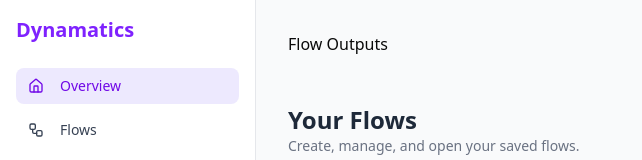
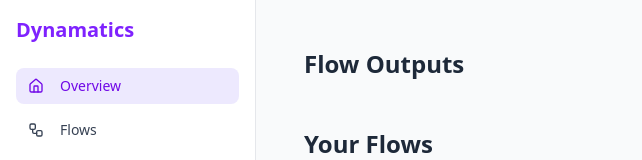
Before and after one commit to Vishvam10/dynamatics-frontend, a React (Vite) app: page /dashboard in a window 1280 px wide. Shown: the top 160 px of the page, without its empty margins (0-642 px from the left). Built offline with nearby package versions, Linux system fonts and the light colour scheme; no server answers.

Commit message:
wip: dashboard

```diff
--- a/src/components/builder-canvas/index.tsx
+++ b/src/components/builder-canvas/index.tsx
@@ -353,9 +353,6 @@
           flow_uid: flowUid || `flow_${Date.now()}`,
           flow_name: flowName,
           flow_graph: flow,
-          vis_node_type: null,
-          vis_node_id: null,
-          render_in_dashboard: false,
         }),
       });
 
--- a/src/components/nodes/area-chart-node.tsx
+++ b/src/components/nodes/area-chart-node.tsx
@@ -83,6 +83,11 @@
       showSaveButton
       saveTooltipMessage="Add to dashboard"
       saveOnVisNodeType="area-chart"
+      saveOnVisNodeId={id}
+      saveFields={{
+        xField,
+        yField,
+      }}
     >
       {/* X-axis selector */}
       {fields.length > 0 && (
--- a/src/components/nodes/bar-chart-node.tsx
+++ b/src/components/nodes/bar-chart-node.tsx
@@ -82,6 +82,11 @@
       showSaveButton
       saveTooltipMessage="Add to dashboard"
       saveOnVisNodeType="bar-chart"
+      saveOnVisNodeId={id}
+      saveFields={{
+        xField,
+        yField,
+      }}
     >
       {/* X-axis selector */}
       {fields.length > 0 && (
--- a/src/components/nodes/base-node.tsx
+++ b/src/components/nodes/base-node.tsx
@@ -22,6 +22,7 @@
   saveTooltipMessage?: string;
   saveOnVisNodeType?: string;
   saveOnVisNodeId?: string;
+  saveFields?: Record<string, string>;
 }
 
 export function BaseNode({
@@ -35,6 +36,7 @@
   saveTooltipMessage = "Save changes",
   saveOnVisNodeType = "",
   saveOnVisNodeId = "",
+  saveFields = {},
 }: BaseNodeProps) {
   const color = nodeColors[typeLabel] || nodeColors.Default;
   const { flowUid } = useBuilder();
@@ -54,6 +56,7 @@
         flow_graph: flow,
         vis_node_type: saveOnVisNodeType,
         vis_node_id: saveOnVisNodeId,
+        vis_node_fields: saveFields,
         render_in_dashboard: true,
       };
 
@@ -62,6 +65,7 @@
         payload["flow_uid"],
         payload["vis_node_type"],
         payload["vis_node_id"],
+        payload["vis_node_fields"],
         payload["render_in_dashboard"]
       );
 
--- a/src/components/nodes/line-chart-node.tsx
+++ b/src/components/nodes/line-chart-node.tsx
@@ -80,6 +80,11 @@
       showSaveButton
       saveTooltipMessage="Add to dashboard"
       saveOnVisNodeType="line-chart"
+      saveOnVisNodeId={id}
+      saveFields={{
+        xField,
+        yField,
+      }}
     >
       {/* X-axis selector */}
       {fields.length > 0 && (
--- a/src/components/nodes/pie-chart-node.tsx
+++ b/src/components/nodes/pie-chart-node.tsx
@@ -92,6 +92,10 @@
       showSaveButton
       saveTooltipMessage="Add to dashboard"
       saveOnVisNodeType="pie-chart"
+      saveOnVisNodeId={id}
+      saveFields={{
+        yField,
+      }}
     >
       {/* Values selector */}
       {fields.length > 0 && (
--- a/src/components/nodes/view-data-node.tsx
+++ b/src/components/nodes/view-data-node.tsx
@@ -47,6 +47,7 @@
       showSaveButton={true}
       saveTooltipMessage={"Add to dashboard"}
       saveOnVisNodeType="data-table"
+      saveOnVisNodeId={id}
     >
       <div className="space-y-2 text-[10px] w-full min-w-[500px]">
         {tableData.length > 0 ? (
--- a/src/pages/dashboard.tsx
+++ b/src/pages/dashboard.tsx
@@ -102,10 +102,12 @@
           }
         );
         const json = await res.json();
+        console.log("data : ", json);
 
         // Filter by vis_node_id to get the specific node's output
         (json.data || []).forEach((node: any) => {
           // Only process the node that matches vis_node_id
+          console.log("vis_node_id : ", flow.vis_node_id);
           if (flow.vis_node_id && node.node_id === flow.vis_node_id) {
             results.push({
               flow_uid: flow.flow_uid,
@@ -120,6 +122,8 @@
         console.error(`Failed to fetch data for flow ${flow.flow_uid}:`, err);
       }
     }
+
+    console.log("res : ", results);
 
     setDashboardData(results);
   };
@@ -150,30 +154,29 @@
   console.log("dashboardData : ", dashboardData);
 
   return (
-    <div className="flex h-full">
+    <div className="flex h-full w-full">
       <DashboardSidebar />
-      <main className="flex-1 p-8 bg-gray-50 dark:bg-gray-950 overflow-y-auto">
+      <main className="flex-1 bg-gray-50 dark:bg-gray-950 overflow-y-auto p-12">
         {/* Dashboard Charts */}
         <div className="grid grid-cols-1 sm:grid-cols-2 lg:grid-cols-3 xl:grid-cols-4 gap-6 mb-12">
-          Flow Outputs
+          <h1 className="text-2xl font-bold text-gray-800 dark:text-gray-100">
+            Flow Outputs
+          </h1>
           {dashboardData.map((d) => {
             let chartElement: React.ReactElement | null = null;
 
             const mappedChartData = (() => {
               if (!d.data || !Array.isArray(d.data)) return [];
-              const values = d.data.map((row: any) => row.value ?? 0);
-              const total = values.reduce((acc, v) => acc + v, 0);
 
-              const mapped = values.map((v: number, i: number) => ({
-                name: rowName(d.data[i], i),
-                value: total ? (v / total) * 100 : v,
+              const xField = (d as any).vis_node_fields?.xField;
+              const yField = (d as any).vis_node_fields?.yField;
+
+              if (!xField || !yField) return [];
+
+              return d.data.map((row: any) => ({
+                name: row[xField],
+                value: row[yField],
               }));
-
-              return mapped;
-
-              function rowName(row: any, i: number) {
-                return row.name ?? `Item ${i + 1}`;
-              }
             })();
 
             switch (d.vis_node_type) {
@@ -247,7 +250,7 @@
             return (
               <Card
                 key={d.vis_node_id}
-                className="p-4 border-violet-100 dark:border-gray-800 hover:shadow-md transition"
+                className="p-4 border-violet-100 dark:border-gray-800 hover:shadow-md transition w-fit"
               >
                 <h2 className="font-medium text-gray-800 dark:text-gray-100 mb-2 text-sm truncate">
                   {d.flow_name}:{d.vis_node_type}
@@ -255,7 +258,6 @@
 
                 <ChartContainer
                   config={{ value: { label: "Value (%)", color: "#9f7aea" } }}
-                  className="w-full h-48"
                 >
                   {chartElement}
                 </ChartContainer>
```
